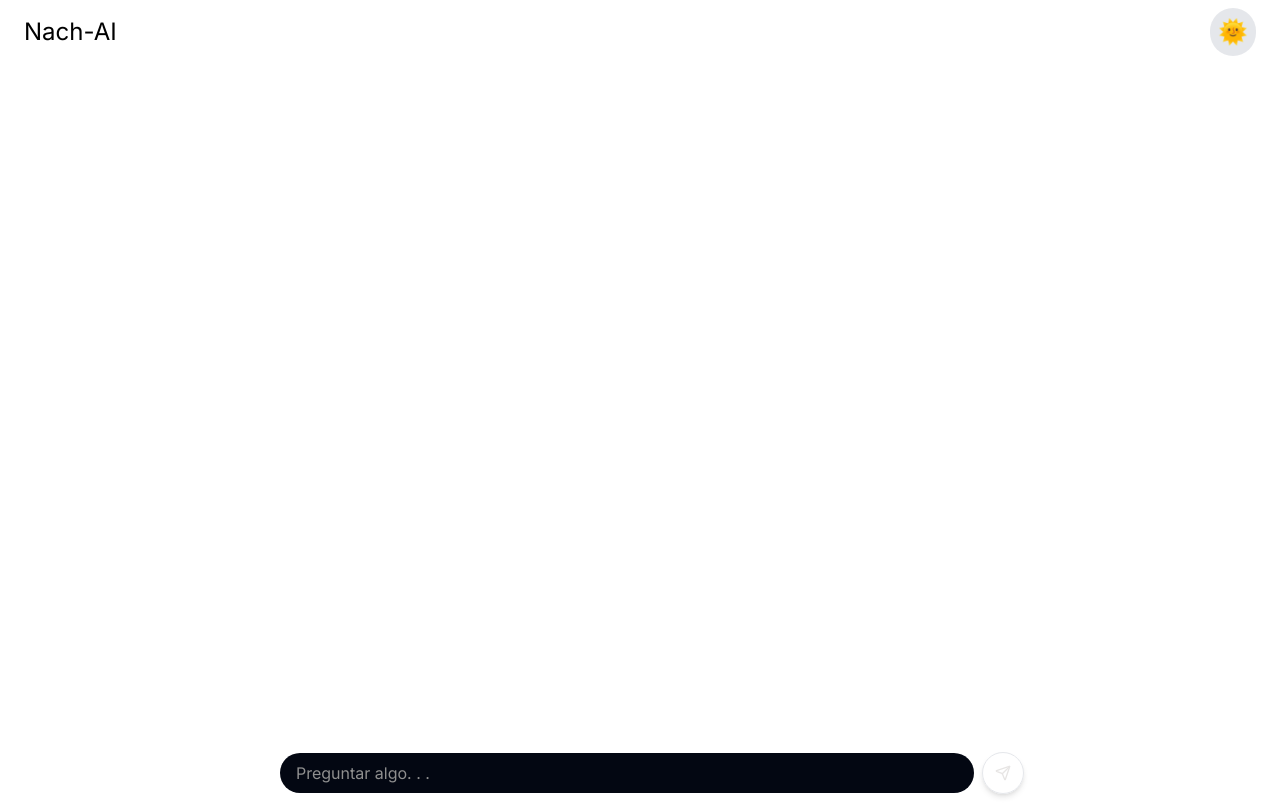
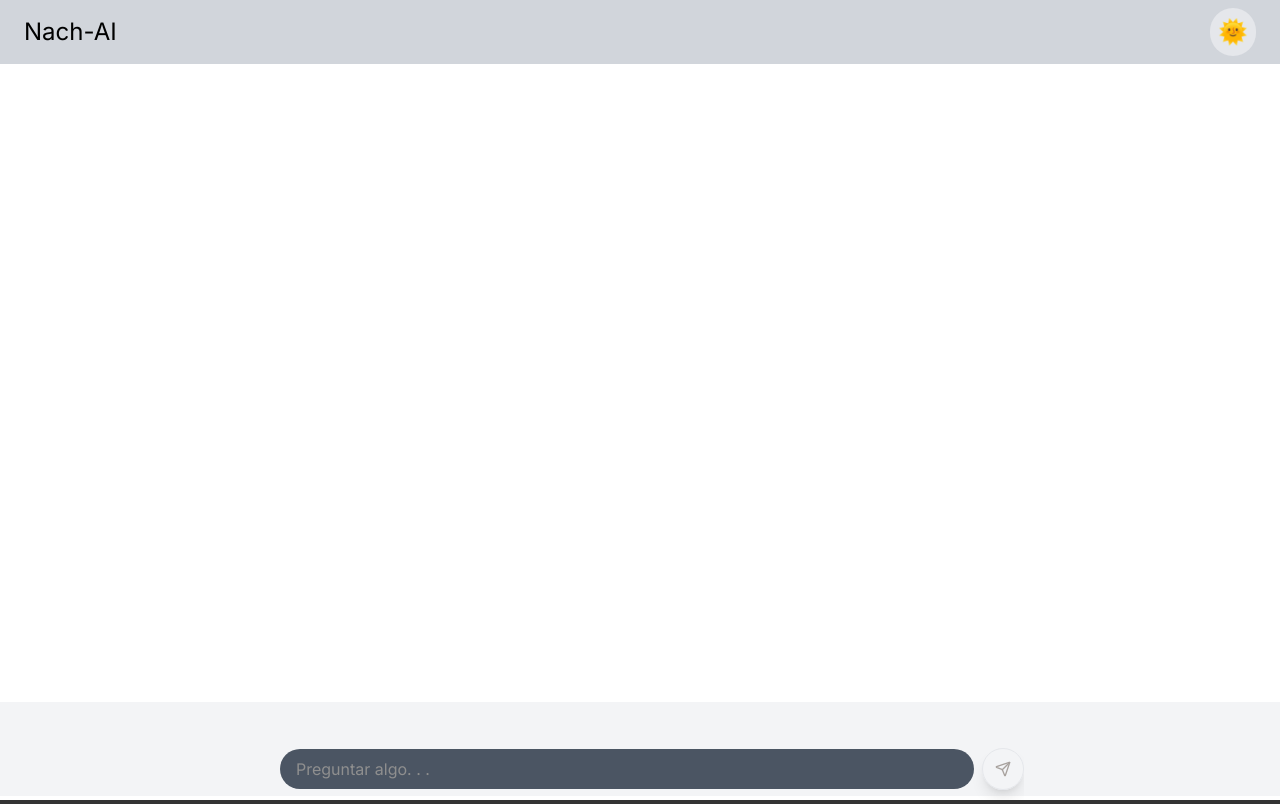
Before and after one commit to ignaciochiappero/chatai-nachodev, a Next.js app: page / in a window 1280 px wide. Built offline with nearby package versions, Linux system fonts and the light colour scheme.

Commit message:
estilos - definitivo 1

```diff
--- a/app/component/inputForm.tsx
+++ b/app/component/inputForm.tsx
@@ -80,9 +80,9 @@ const InputForm = ({
   return (
     <form
       onSubmit={handleFormSubmit}
-      className="w-full max-w-3xl mx-auto flex flex-row gap-2 items-center h-full mt-5"
+      className="w-full max-w-3xl mx-auto flex flex-row gap-2 items-center h-full mt-5 overflow-hidden"
     >
-      <div className="p-2 flex flex-row relative">
+      <div className="p-2 flex flex-row relative overflow-hidden">
         {/*
         <Plus
           onClick={() => document.getElementById("fileInput")?.click()} // Click event handler
@@ -107,22 +107,23 @@ const InputForm = ({
         value={input}
         disabled={isLoading}
         onChange={handleInputChange}
-        className="px-2 pl-4 outline-none w-full py-2 text-[#ffffff] placeholder:text-[#8f8f8f] dark:placeholder:text-[#d1d5db] text-left focus:placeholder-transparent disabled:bg-transparent rounded-full bg-gray-950 resize-none overflow-hidden"
+        className="px-2 pl-4 outline-none w-full py-2 text-[#ffffff] placeholder:text-[#8f8f8f] dark:placeholder:text-[#d1d5db] text-left focus:placeholder-transparent disabled:bg-transparent rounded-full bg-gray-600
+        dark:bg-gray-950  resize-none overflow-y-auto"
         rows={1} // Start with a single row
         style={{ minHeight: '40px', maxHeight: '150px', lineHeight: '1.5', height: 'auto' }} // Adjust height and line height
         onInput={adjustTextareaHeight}
       />
       <button
         type="submit"
-        className="rounded-full shadow-md border flex flex-row"
+        className="rounded-full shadow-lg dark:shadow-sm dark:shadow-purple-200 border flex flex-row"
       >
         {isLoading ? (
           <Loader2
             onClick={stop}
-            className="p-3 h-10 w-10 stroke-stone-200 animate-spin"
+            className="p-3 h-10 w-10 stroke-stone-400 animate-spin"
           />
         ) : (
-          <Send className="p-3 h-10 w-10 stroke-stone-200 " />
+          <Send className="p-3 h-10 w-10 stroke-stone-400 " />
         )}
       </button>
     </form>
--- a/app/component/messages.tsx
+++ b/app/component/messages.tsx
@@ -29,15 +29,15 @@ const Messages = ({ messages, isLoading }: Props) => {
         <div
           key={m.id || index}
           className={`p-4 shadow-md rounded-md ml-10 relative ${
-            m.role === "user" ? "bg-gray-900 text-white" : "bg-gray-100 text-black"
+            m.role === "user" ? " bg-gray-400 dark:bg-gray-950 text-white" : "bg-gray-100 text-black"
           }`}
         >
           <Markdown text={m.content} />
           {m.role === "user" ? (
-            <User2 className="absolute -left-10 top-2 border rounded-full p-1 shadow-lg" />
+            <User2 className="absolute -left-10 top-2 border rounded-full p-1 shadow-lg  dark:shadow-pink-50 dark:shadow-md stroke-[#000000] dark:stroke-[#ffffff]" />
           ) : (
             <Bot
-              className={`absolute top-2 -left-10 border rounded-full p-1 shadow-lg stroke-[#ffffff] ${
+              className={`absolute top-2 -left-10 border rounded-full p-1 shadow-lg dark:shadow-pink-50 dark:shadow-md stroke-[#000000] dark:stroke-[#ffffff] ${
                 isLoading && index === messages.length - 1 ? "animate-bounce" : ""
               }`}
             />
--- a/app/globals.css
+++ b/app/globals.css
@@ -1,5 +1,3 @@
-@import url('https://fonts.googleapis.com/css2?family=Inter:wght@400;500;600;700&display=swap');
-
 @tailwind base;
 @tailwind components;
 @tailwind utilities;
@@ -20,18 +18,9 @@
 
 body {
   margin: 0;
-  color: var(--foreground-rgb);
-  background: var(--background-start-rgb);
-  overflow: hidden;
-  font-family: 'Inter', sans-serif;
-}
-
-::placeholder {
-  color: #8f8f8f; /* Color para el modo claro */
-}
-
-.dark ::placeholder {
-  color: #d1d5db; /* Color para el modo oscuro */
+  color: black;
+  background: #333;
+  overflow: hidden
 }
 
 @layer utilities {
@@ -40,6 +29,7 @@ body {
   }
 }
 
+
 #chatbox a {
   color: #0842a0;
   font-weight: bold;
@@ -47,6 +37,7 @@ body {
 
 ::-webkit-scrollbar {
   width: 8px;
+
 }
 
 ::-webkit-scrollbar-track {
@@ -62,9 +53,3 @@ body {
 ::-webkit-scrollbar-thumb:hover {
   background: #555;
 }
-
-@media (max-width: 640px) {
-  .header-fixed {
-    padding-top: 5rem;
-  }
-}
--- a/app/page.tsx
+++ b/app/page.tsx
@@ -12,17 +12,17 @@ export default function Home() {
   });
 
   return (
-    <main className="flex flex-col h-screen bg-white dark:bg-gray-900 text-black dark:text-white font-sans">
-      <div className=" p-2 rounded-md text-2xl bg-white dark:bg-gray-800 z-10 fixed top-0 left-0 w-full text-center">
+    <main className="flex flex-col h-screen bg-white dark:bg-gray-900 text-black dark:text-white font-sans overflow-hidden">
+      <div className="p-2  text-2xl bg-gray-300 dark:bg-gray-800 z-10 fixed top-0 left-0 w-full text-center">
         <div className="flex justify-between items-center px-4">
-          <span>Nach-AI</span>
+          <span className="text-black dark:text-white">Nach-AI</span>
           <ThemeToggle /> {/* Añade el ThemeToggle aquí */}
         </div>
       </div>
       <div className="flex-grow overflow-auto p-4 pt-20">
         <Messages messages={messages} isLoading={isLoading} />
       </div>
-      <div className="p-4 dark:bg-gray-800 ">
+      <div className="p-4 bg-gray-100 dark:bg-gray-800">
         <InputForm
           input={input}
           handleInputChange={handleInputChange}
```
